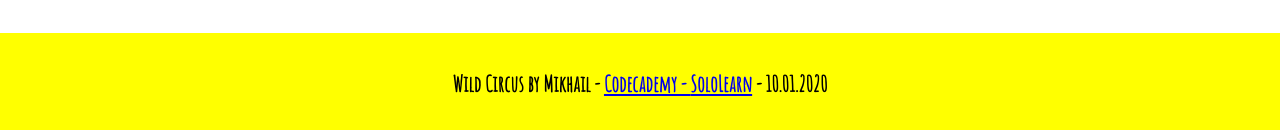
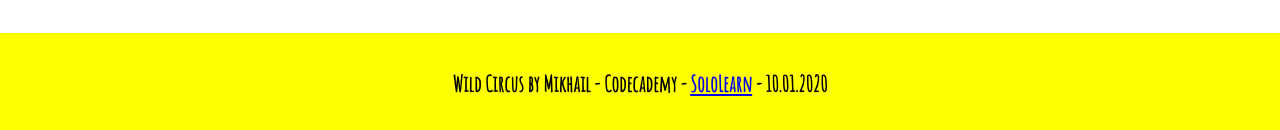
Before and after one commit to Mikhail1107/WildCircus, a plain HTML site: page index.html in a window 1280 px wide. Shown: the part 1976-2106 px from the top of the page. Drawn offline with nearby package versions, Linux system fonts and the light colour scheme.

Commit message:
Update index.html

```diff
--- a/index.html
+++ b/index.html
@@ -126,7 +126,7 @@ In order to validate your HTML code, click on the arrow at the top right of this
         Place the link pointing on the Wild Code School website (https://wildcodeschool.com).
         You can also add the link to your own website, blog or Github profile.
        -->
-        <p>Wild Circus by Mikhail - <a href="https://www.wildcodeschool.com/fr-FR" title="Wild Code School" target="_blank">Codecademy - <a href="http://www.france-ioi.org/user/perso.php?sLogin=macho" title="Mon profil France-ioi" target="_blank">SoloLearn</a> - 10.01.2020</p>
+        <p>Wild Circus by Mikhail - Codecademy - <a href="http://www.france-ioi.org/user/perso.php?sLogin=macho" title="Mon profil France-ioi" target="_blank">SoloLearn</a> - 10.01.2020</p>
     </footer>
 
     <script src="assets/js/script.js"></script>
```
